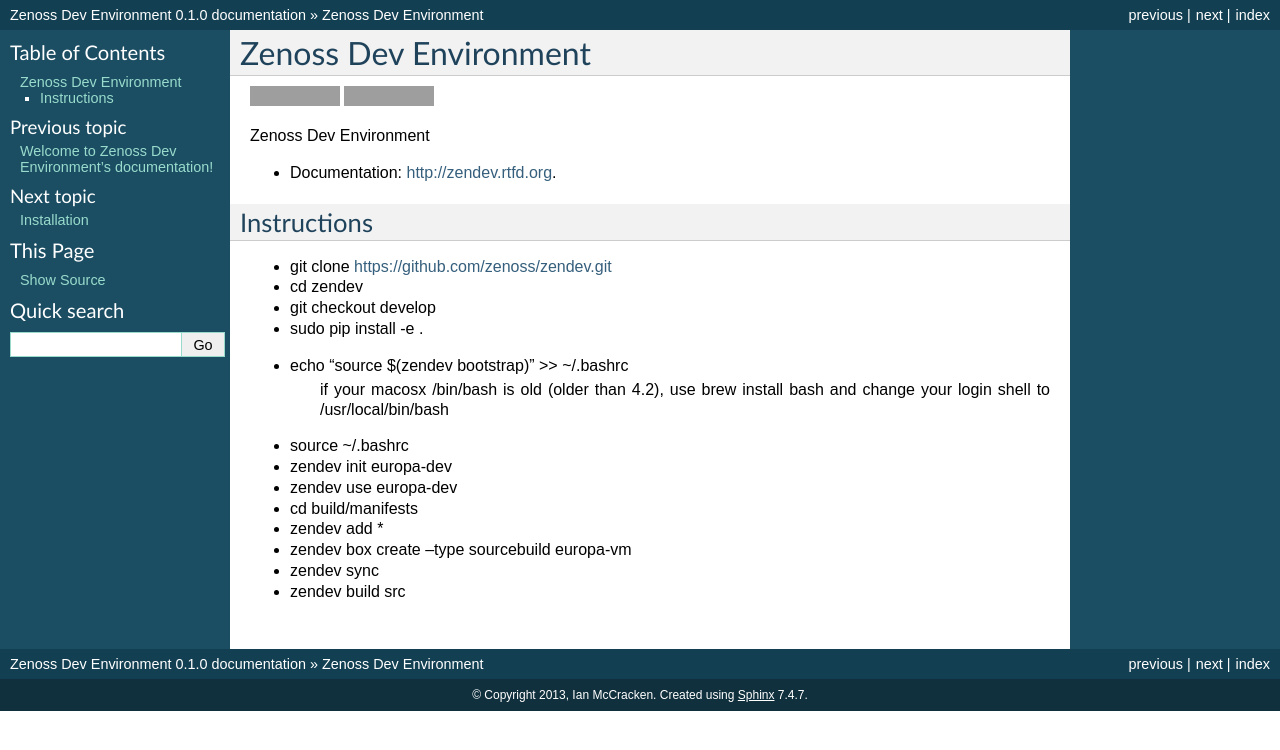
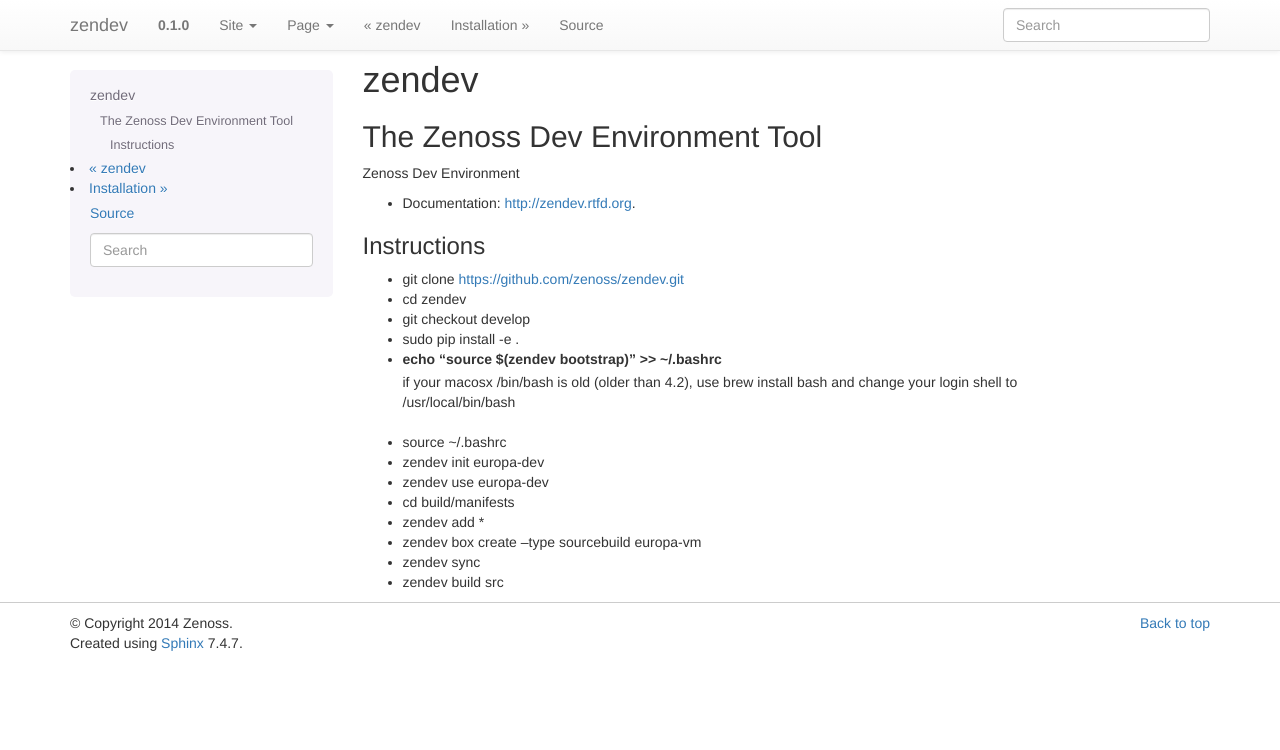
Before and after one commit to zenoss/zendev, a Sphinx documentation site: the page built from docs/readme.rst, in a window 1280 px wide. Shown: the top 750 px of the page. Built offline with Sphinx 7.4.7, drawn with Linux system fonts in a browser that asks for light colours; grey boxes are pictures that could not be loaded.

```diff
--- a/README.rst
+++ b/README.rst
@@ -1,13 +1,9 @@
-===============================
-Zenoss Dev Environment
-===============================
-
-.. image:: https://badge.fury.io/py/zendev.png
-    :target: http://badge.fury.io/py/zendev
-
-.. image:: https://pypip.in/d/zendev/badge.png
-        :target: https://crate.io/packages/zendev?version=latest
-
+======
+zendev
+======
+-------------------------------
+The Zenoss Dev Environment Tool
+-------------------------------
 
 Zenoss Dev Environment
 
--- a/docs/conf.py
+++ b/docs/conf.py
@@ -52,8 +52,8 @@ source_suffix = '.rst'
 master_doc = 'index'
 
 # General information about the project.
-project = u'Zenoss Dev Environment'
-copyright = u'2013, Ian McCracken'
+project = u'zendev'
+copyright = u'2014 Zenoss'
 
 # The version info for the project you're documenting, acts as replacement for
 # |version| and |release|, also used in various other places throughout the
@@ -106,7 +106,9 @@ pygments_style = 'sphinx'
 
 # The theme to use for HTML and HTML Help pages.  See the documentation for
 # a list of builtin themes.
-html_theme = 'default'
+sys.path.append(os.path.abspath('_themes'))
+
+html_theme = 'bootstrap'
 
 # Theme options are theme-specific and customize the look and feel of a theme
 # further.  For a list of options available for each theme, see the
@@ -114,14 +116,14 @@ html_theme = 'default'
 #html_theme_options = {}
 
 # Add any paths that contain custom themes here, relative to this directory.
-#html_theme_path = []
+html_theme_path = ['_themes']
 
 # The name for this set of Sphinx documents.  If None, it defaults to
 # "<project> v<release> documentation".
 #html_title = None
 
 # A shorter title for the navigation bar.  Default is the same as html_title.
-#html_short_title = None
+html_short_title = 'zendev'
 
 # The name of an image file (relative to this directory) to place at the top
 # of the sidebar.
--- a/docs/index.rst
+++ b/docs/index.rst
@@ -3,8 +3,10 @@
    You can adapt this file completely to your liking, but it should at least
    contain the root `toctree` directive.
 
-Welcome to Zenoss Dev Environment's documentation!
-==================================================
+zendev
+======
+The Zenoss Dev Environment Tool
+-------------------------------
 
 Contents:
 
```
Also changed, not shown: 2 other files.
